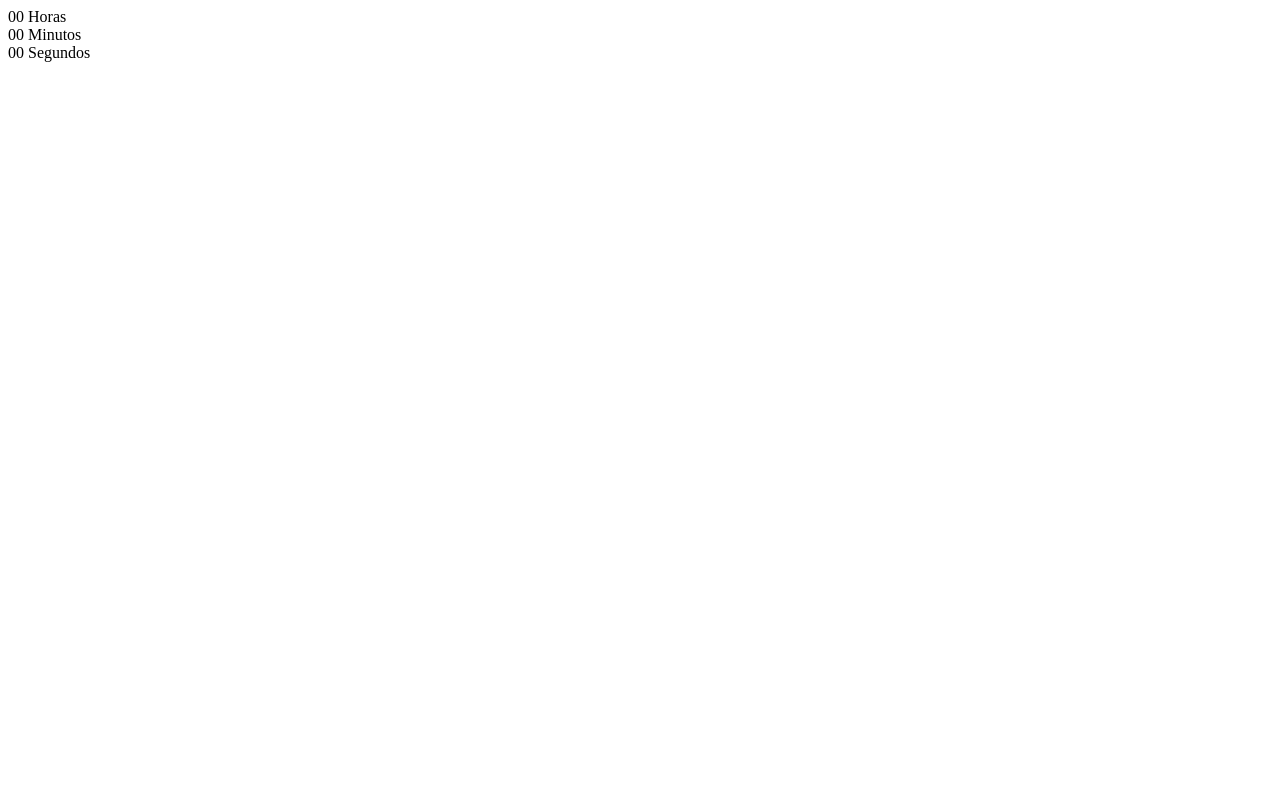
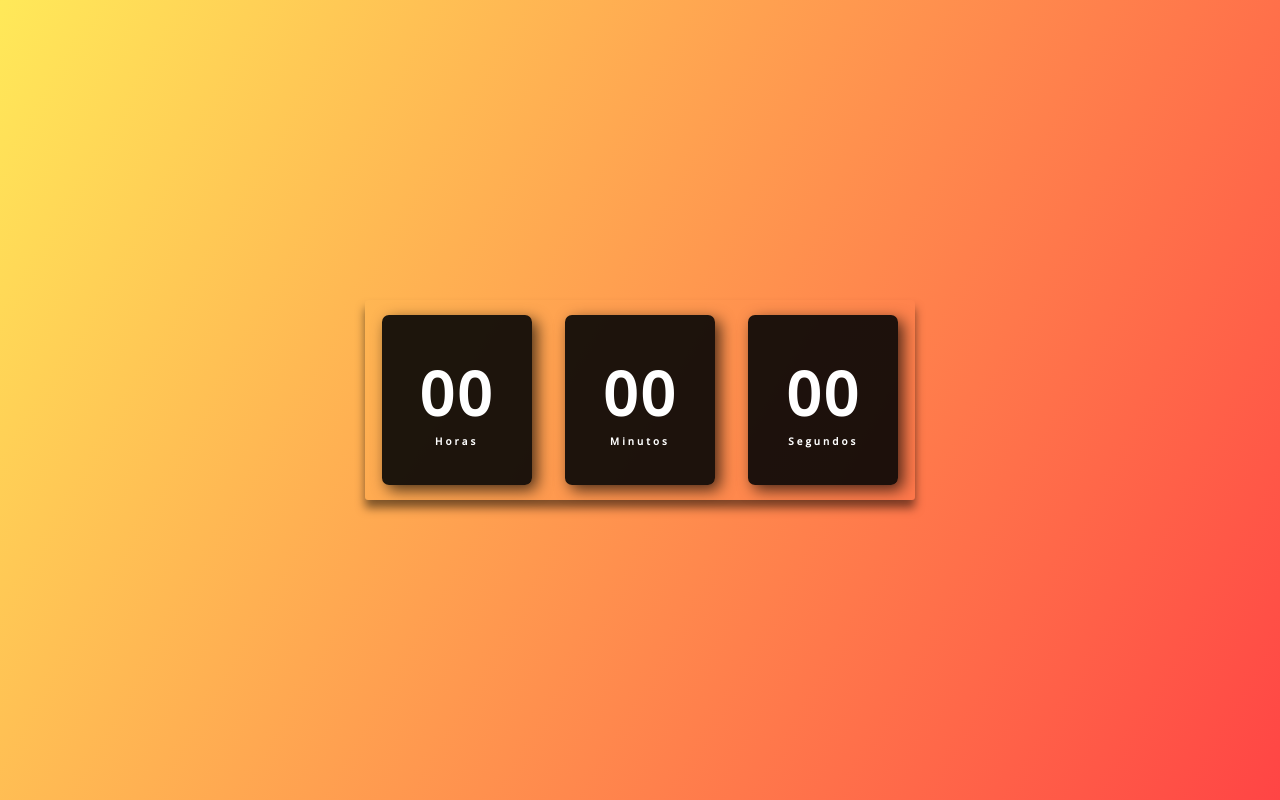
Before and after one commit to andersonsouza12/digital-watch, a plain HTML site: page src/index.html in a window 1280 px wide. Drawn offline with nearby package versions, Linux system fonts and the light colour scheme.

Commit message:
watch styling

```diff
--- /dev/null
+++ b/css/style.css
@@ -0,0 +1,50 @@
+@import url('https://fonts.googleapis.com/css2?family=DM+Sans:wght@400;700&family=Open+Sans:wght@300;400;500&display=swap');
+
+*{
+    margin: 0;
+    padding: 0;
+    font-family: 'Open Sans', sans-serif;
+}
+
+body {
+    height: 100vh;
+    background: linear-gradient(120deg, #ffe53bd8, #ff2525da);
+    display: flex;
+    align-items: center;
+    justify-content: center;
+
+}
+
+.relogio {
+    display: flex;
+    align-items: center;
+    justify-content: space-around;
+    height: 200px;
+    width: 550px;
+    background: transparent;
+    border-radius: 3px;
+    box-shadow: 0px 8px 10px rgba(0, 0, 0, 0.5);
+}
+
+.relogio div {
+    height: 170px;
+    width: 150px;
+    display: flex;
+    flex-direction: column;
+    align-items: center;
+    justify-content: center;
+    color: #fff;
+    background: rgba(5, 5, 5,0.9 );
+    box-shadow: 5px 5px 15px rgba(0, 0, 0, 0.7);
+    border-radius: 7px;
+    letter-spacing: 3px;
+}
+
+.relogio span {
+    font-weight: bolder;
+    font-size: 60px;
+}
+
+.relogio span.tempo {
+    font-size: 10px;
+}
--- a/src/index.html
+++ b/src/index.html
@@ -4,6 +4,7 @@
     <meta charset="UTF-8">
     <meta http-equiv="X-UA-Compatible" content="IE=edge">
     <meta name="viewport" content="width=device-width, initial-scale=1.0">
+    <link rel="stylesheet" href="/digital-watch/css/style.css">
     <title>Relógio Digital</title>
 </head>
 <body>
```
